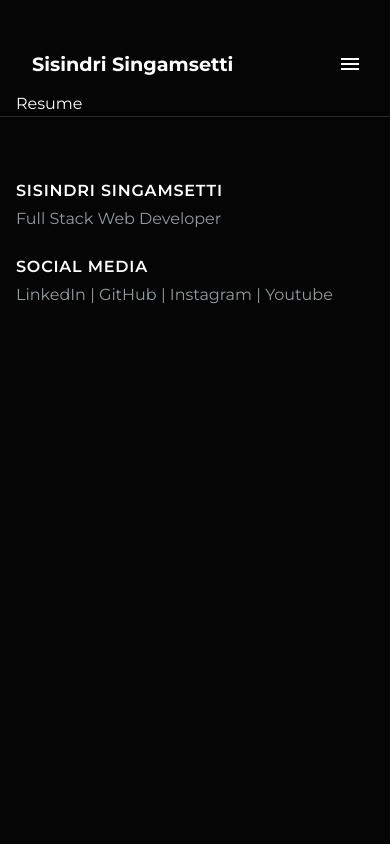
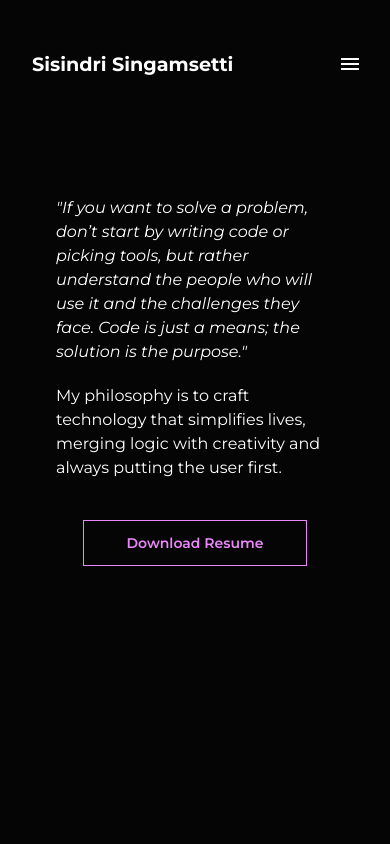
Before and after one commit to sisi-tarak/sisindri-singamsetti, a React (Vite) app: page /resume in a window 390 px wide. Shown: the top 844 px of the page. Built offline with nearby package versions, Linux system fonts and the light colour scheme.

Commit message:
resume section and footer responsive updated

```diff
--- a/src/Components/About/About.jsx
+++ b/src/Components/About/About.jsx
@@ -3,7 +3,7 @@ import { Box, Container } from "@mui/material";
 import img1 from "../../assets/img3.png";
 const About = () => {
   return (
-    <Container maxWidth="lg" className="mt-8 mb-24 ">
+    <Container maxWidth="lg" className="mt-8 mb-32 ">
       <h1 className="text-headColor text-center tracking-wide text-5xl font-semibold uppercase mb-4 mx-auto mt-10 pt-10">
         About Me
       </h1>
--- a/src/Components/Footer/Footer.jsx
+++ b/src/Components/Footer/Footer.jsx
@@ -4,37 +4,53 @@ import { Link } from "react-router-dom";
 
 const Footer = () => {
   return (
-    <div className="py-10 border-t border-strongBgColor">
+    <div className="py-12 lg:py-10 border-t border-strongBgColor">
       <Container
         maxWidth="lg"
-        className="grid grid-flow-row grid-cols-1 md:grid-cols-2"
+        className="grid grid-flow-row grid-cols-1 lg:grid-cols-2 gap-y-5 lg:gap-y-0"
       >
-        <div className="">
-          <p className="text-headColor tracking-wider text-base leading-7 font-semibold uppercase mx-auto pt-5">
-           <Link to="/"> sisindri singamsetti </Link>
+        <div className="text-center lg:text-left">
+          <p className="text-headColor tracking-wider text-sm xs:text-base leading-7 font-semibold uppercase mx-auto pt-5">
+            <Link to="/"> sisindri singamsetti </Link>
           </p>
-          <p className="text-secondaryTextColor text-base leading-7 font-normal mx-auto">
+          <p className="text-secondaryTextColor text-sm xs:text-base leading-7 font-normal mx-auto">
             Full Stack Web Developer
           </p>
         </div>
-        <div className="">
-          <p className="text-headColor tracking-wider text-base leading-7 font-semibold uppercase mx-auto pt-5">
+        <div className="text-center lg:text-left">
+          <p className="text-headColor tracking-wider text-sm xs:text-base leading-7 font-semibold uppercase mx-auto pt-5">
             social media
           </p>
-          <div className="text-secondaryTextColor text-base leading-7 font-normal mx-auto no-underline">
-            <Link to="https://www.linkedin.com/in/sisitarak/" target="blank" className="transition-all duration-500 ease-in-out hover:text-headColor">
+          <div className="text-secondaryTextColor text-sm xs:text-base leading-7 font-normal mx-auto no-underline">
+            <Link
+              to="https://www.linkedin.com/in/sisitarak/"
+              target="blank"
+              className="transition-all duration-500 ease-in-out hover:text-headColor"
+            >
               LinkedIn
             </Link>{" "}
             | {""}
-            <Link to="https://github.com/sisi-tarak" target="blank" className="transition-all duration-500 ease-in-out hover:text-headColor">
+            <Link
+              to="https://github.com/sisi-tarak"
+              target="blank"
+              className="transition-all duration-500 ease-in-out hover:text-headColor"
+            >
               GitHub
             </Link>{" "}
             | {""}
-            <Link to="https://www.instagram.com/sisi_tarakk/" target="blank" className="transition-all duration-500 ease-in-out hover:text-headColor">
+            <Link
+              to="https://www.instagram.com/sisi_tarakk/"
+              target="blank"
+              className="transition-all duration-500 ease-in-out hover:text-headColor"
+            >
               Instagram
             </Link>{" "}
             | {""}
-            <Link to="https://youtube.com/@singamsettisisindri/" target="blank" className="transition-all duration-500 ease-in-out hover:text-headColor">
+            <Link
+              to="https://youtube.com/@singamsettisisindri/"
+              target="blank"
+              className="transition-all duration-500 ease-in-out hover:text-headColor"
+            >
               Youtube
             </Link>
           </div>
--- a/src/Components/Resume/Resume.jsx
+++ b/src/Components/Resume/Resume.jsx
@@ -1,8 +1,38 @@
 import { Container } from "@mui/material";
 import React from "react";
+import resume from "../../assets/Resume/sisindrisingamsetti_resume.pdf";
 
 const Resume = () => {
-  return <Container maxWidth="lg">Resume</Container>;
+  return (
+    <Container maxWidth="lg">
+      <div className="grid grid-flow-row grid-cols-1 lg:grid-cols-2 mt-16 mb-96 p-10 md:px-20 lg:p-10 gap-10">
+        <div className="flex flex-col justify-center gap-5">
+          <p className="text-base italic">
+            "If you want to solve a problem, don’t start by writing code or
+            picking tools, but rather understand the people who will use it and
+            the challenges they face. Code is just a means; the solution is the
+            purpose."
+          </p>
+          <p className="text-base">
+            My philosophy is to craft technology that simplifies lives, merging
+            logic with creativity and always putting the user first.
+          </p>
+        </div>
+        <div className="flex flex-col justify-center text-center items-center gap-5">
+          <a
+            type="button"
+            className="w-56 text-center items-center align-middle text-sm font-semibold text-headStrong border border-headStrong hover:border-buttonHoverBorder hover:text-textStrong hover:rounded-lg transition-all duration-500 ease-in-out px-5 py-3"
+            href={resume}
+            target="_blank"
+            rel="noopener noreferrer"
+            download
+          >
+            Download Resume
+          </a>
+        </div>
+      </div>
+    </Container>
+  );
 };
 
 export default Resume;
--- a/tailwind.config.js
+++ b/tailwind.config.js
@@ -19,6 +19,7 @@ export default {
         secondaryTextColor: "#939b9f",
         headStrong: "#EA88FB",
         textStrong: "#E6A6FD",
+        buttonHoverBorder: "#694976",
         buttonBgColor: "#9c27b0",
         buttonBorder: "rgba(156, 39, 176, 0.5)",
         buttonTextColor: "#9c27b0",
```
Also changed, not shown: 1 other file (tests, documents, lock files or other folders).
